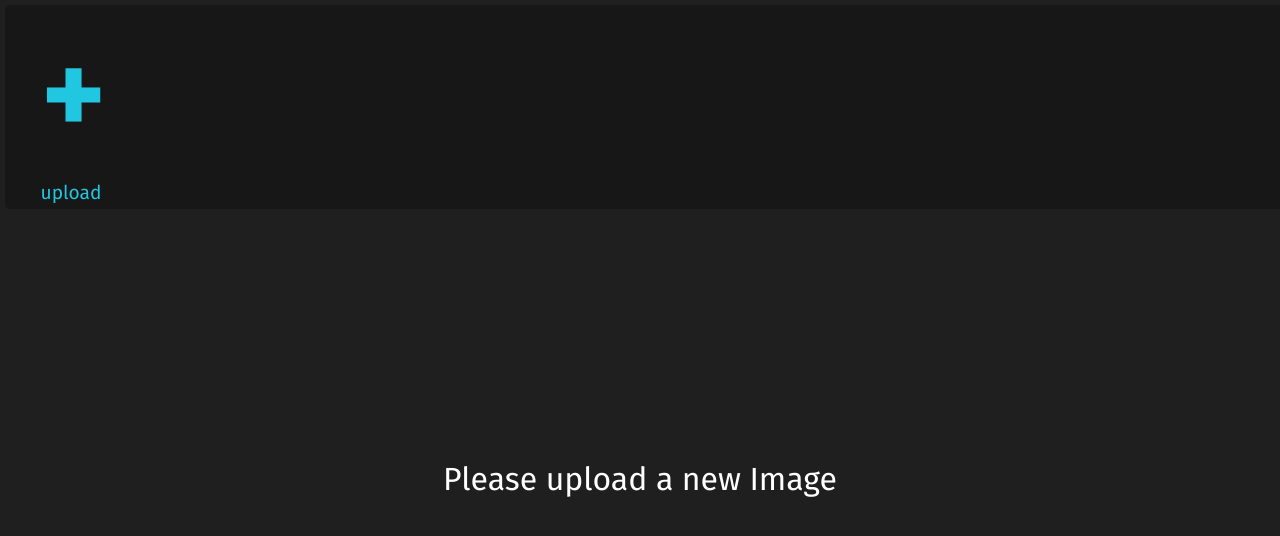
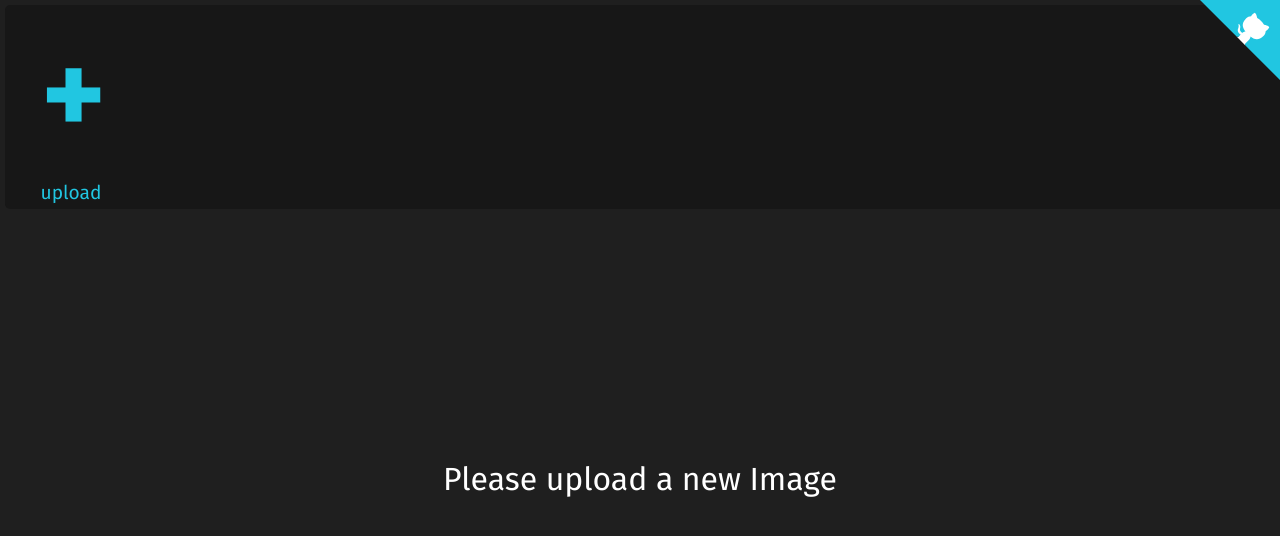
Before and after one commit to halumz/react-image-dot-comment, a React (Create React App) app: page / in a window 1280 px wide. Shown: the top 536 px of the page. Built offline with nearby package versions, Linux system fonts and the light colour scheme; what react-router-redux would draw is missing.

Commit message:
fork me added

```diff
--- a/src/App.js
+++ b/src/App.js
@@ -1,6 +1,7 @@
 import React, { Component } from 'react';
 import { Provider } from 'react-redux';
 import store from './redux/store';
+import Fork from './components/fork';
 import Gallary from './containers/gallary';
 import SelectedImage from './containers/selectedImage';
 
@@ -9,6 +10,7 @@
     return (
       <Provider store={store}>
         <div>
+          <Fork />
           <Gallary />
           <SelectedImage />
         </div>
--- /dev/null
+++ b/src/components/fork.js
@@ -0,0 +1,41 @@
+import React, { Component } from 'react';
+
+export default class extends Component {
+  render() {
+    return (
+      <a
+        href="https://github.com/halumz/react-image-dot-comment"
+        class="github-corner"
+        aria-label="View source on Github"
+      >
+        <svg
+          width="80"
+          height="80"
+          viewBox="0 0 250 250"
+          style={{
+            fill: '#21C6E1',
+            color: '#fff',
+            position: 'absolute',
+            top: 0,
+            border: 0,
+            right: 0
+          }}
+          aria-hidden="true"
+        >
+          <path d="M0,0 L115,115 L130,115 L142,142 L250,250 L250,0 Z" />
+          <path
+            d="M128.3,109.0 C113.8,99.7 119.0,89.6 119.0,89.6 C122.0,82.7 120.5,78.6 120.5,78.6 C119.2,72.0 123.4,76.3 123.4,76.3 C127.3,80.9 125.5,87.3 125.5,87.3 C122.9,97.6 130.6,101.9 134.4,103.2"
+            fill="currentColor"
+            style={{ transformOrigin: '130px 106px' }}
+            class="octo-arm"
+          />
+          <path
+            d="M115.0,115.0 C114.9,115.1 118.7,116.5 119.8,115.4 L133.7,101.6 C136.9,99.2 139.9,98.4 142.2,98.6 C133.8,88.0 127.5,74.4 143.8,58.0 C148.5,53.4 154.0,51.2 159.7,51.0 C160.3,49.4 163.2,43.6 171.4,40.1 C171.4,40.1 176.1,42.5 178.8,56.2 C183.1,58.6 187.2,61.8 190.9,65.4 C194.5,69.0 197.7,73.2 200.1,77.6 C213.8,80.2 216.3,84.9 216.3,84.9 C212.7,93.1 206.9,96.0 205.4,96.6 C205.1,102.4 203.0,107.8 198.3,112.5 C181.9,128.9 168.3,122.5 157.7,114.1 C157.9,116.9 156.7,120.9 152.7,124.9 L141.0,136.5 C139.8,137.7 141.6,141.9 141.8,141.8 Z"
+            fill="currentColor"
+            class="octo-body"
+          />
+        </svg>
+      </a>
+    );
+  }
+}
```
